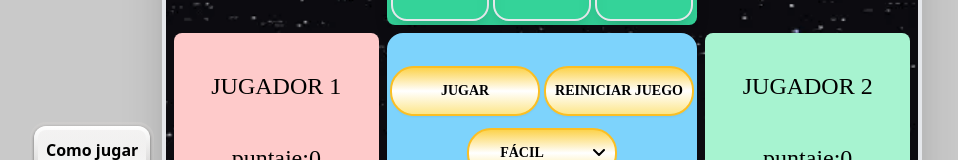
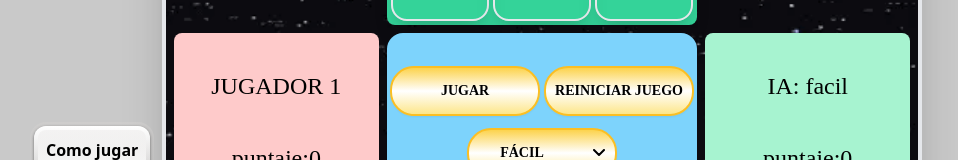
Before and after one commit to JanVal3k/Matatena, a React (Create React App) app: page / in a window 1280 px wide. Shown: the part 278-438 px from the top of the page, without its empty margins (98-1056 px from the left). Built offline with nearby package versions, Linux system fonts and the light colour scheme.

Commit message:
update: ahora si se ve el randomizado de jugador e IA

```diff
--- a/src/componentes/clase/IAnpc.js
+++ b/src/componentes/clase/IAnpc.js
@@ -6,41 +6,29 @@ export function iaMover(
   gridIA = [],
   gridOponente = []
 ) {
-  console.log("🤖 iaMover llamado con:");
-  console.log("  - dificultad:", dificultad);
-  console.log("  - imagen:", imagen);
-  console.log("  - gridIA:", gridIA);
-  console.log("  - gridOponente:", gridOponente);
-
   if (dificultad === "facil") {
-    console.log("🟢 Modo FÁCIL");
     const libres = [];
     for (let i = 0; i < gridIA.length; i++) {
       if (gridIA[i] === null) libres.push(i);
     }
-    console.log("📋 Casillas libres:", libres);
 
     if (libres.length === 0) {
-      console.log("❌ No hay casillas libres");
       return undefined;
     }
 
     const indiceAleatorio = Math.floor(Math.random() * libres.length);
     const resultado = libres[indiceAleatorio];
-    console.log("🎯 IA elige casilla:", resultado);
+
     return resultado;
   }
 
   if (dificultad === "normal") {
-    console.log("🟡 Modo NORMAL");
     const libres = [];
     for (let i = 0; i < gridIA.length; i++) {
       if (gridIA[i] === null) libres.push(i);
     }
-    console.log("📋 Casillas libres:", libres);
 
     if (libres.length === 0) {
-      console.log("❌ No hay casillas libres");
       return undefined;
     }
 
@@ -50,7 +38,6 @@ export function iaMover(
         (cell, idx) => idx % 3 === col && cell?.id === imagen.id
       );
     });
-    console.log("🛡️ Casillas seguras:", seguros);
 
     const elegirAleatorio = (arr) =>
       arr[Math.floor(Math.random() * arr.length)];
@@ -58,20 +45,17 @@ export function iaMover(
     const resultado = seguros.length
       ? elegirAleatorio(seguros)
       : elegirAleatorio(libres);
-    console.log("🎯 IA elige casilla:", resultado);
+
     return resultado;
   }
 
   if (dificultad === "dificil") {
-    console.log("🔴 Modo DIFÍCIL");
     const libres = [];
     for (let i = 0; i < gridIA.length; i++) {
       if (gridIA[i] === null) libres.push(i);
     }
-    console.log("📋 Casillas libres:", libres);
 
     if (libres.length === 0) {
-      console.log("❌ No hay casillas libres");
       return undefined;
     }
 
@@ -81,9 +65,6 @@ export function iaMover(
     for (let indice of libres) {
       const col = indice % 3;
       const puntos = puntosEliminablesEnColumna(imagen, col, gridOponente);
-      console.log(
-        `  Casilla ${indice} (col ${col}): ${puntos} puntos eliminables`
-      );
 
       if (puntos > mejorValor) {
         mejorValor = puntos;
@@ -92,17 +73,10 @@ export function iaMover(
         mejoresCasillas.push(indice);
       }
     }
-    console.log(
-      "🏆 Mejores casillas:",
-      mejoresCasillas,
-      "con",
-      mejorValor,
-      "puntos"
-    );
 
     const indiceAleatorio = Math.floor(Math.random() * mejoresCasillas.length);
     const resultado = mejoresCasillas[indiceAleatorio];
-    console.log("🎯 IA elige casilla:", resultado);
+
     return resultado;
   }
 }
--- a/src/componentes/funcionales/App.js
+++ b/src/componentes/funcionales/App.js
@@ -28,7 +28,7 @@ export default function App() {
   const [showFinDelJuego, setShowFinDelJuego] = useState(false);
   const [isIAInitialTurn, setIsIAInitialTurn] = useState(false);
   // ---- IA: settings + pending ref ----
-  const [aiDifficulty, setAiDifficulty] = useState("normal");
+  const [aiDifficulty, setAiDifficulty] = useState("facil");
   const iaPendingRef = useRef(false); // si true, cuando llegue imagenPj2 la IA jugará
 
   const generarImagenPj1 = useCallback(() => setNeedsUpdatePj1(true), []);
@@ -124,15 +124,20 @@ export default function App() {
 
   // ---------------------
   // Cuando imagenPj2 cambia y hay IA pendiente, la IA juega aquí.
+  // Reemplaza tu useEffect actual con este:
+
   useEffect(() => {
     console.log("🔄 useEffect imagenPj2 disparado");
     console.log("  - iaPendingRef.current:", iaPendingRef.current);
     console.log("  - isIAInitialTurn:", isIAInitialTurn);
     console.log("  - imagenPj2:", imagenPj2);
 
-    // Caso 1: IA pendiente (turnos normales)
+    // Caso 1: IA pendiente (turnos normales) - CON DELAY
     if (iaPendingRef.current && imagenPj2?.DadoImg) {
-      console.log("🤖 IA jugando turno normal");
+      console.log("🤖 IA jugando turno normal (con delay para animación)");
+
+      // Agregar delay para que se vea la animación
+      setTimeout(() => {
         const iaIndex = iaMover(aiDifficulty, imagenPj2, grid2, grid1);
         if (iaIndex !== undefined && iaIndex !== null) {
           handleDropIA(imagenPj2, iaIndex);
@@ -140,11 +145,15 @@ export default function App() {
           generarImagenPj1();
         }
         iaPendingRef.current = false;
+      }, 1000); // 1 segundo para ver la animación - ajusta este valor según necesites
     }
 
-    // Caso 2: IA turno inicial
+    // Caso 2: IA turno inicial (mantener sin delay o con menos delay)
     else if (isIAInitialTurn && imagenPj2?.DadoImg) {
       console.log("🤖 IA jugando turno inicial");
+
+      // Pequeño delay también aquí si quieres (opcional)
+      setTimeout(() => {
         const iaIndex = iaMover(aiDifficulty, imagenPj2, grid2, grid1);
         console.log("🎯 iaMover retornó índice:", iaIndex);
 
@@ -160,6 +169,7 @@ export default function App() {
 
         // Resetear el estado
         setIsIAInitialTurn(false);
+      }, 800); // Menos delay en el turno inicial si quieres
     }
 
     // eslint-disable-next-line react-hooks/exhaustive-deps
@@ -194,17 +204,12 @@ export default function App() {
         const isGrid2Full = newGrid2.every((cell) => cell !== null);
 
         if (!isGrid1Full && !isGrid2Full) {
-          // ✅ CAMBIO: Marcar que la IA jugará y mostrar su animación
-          console.log("🎮 Jugador jugó, ahora turno de IA con animación");
           iaPendingRef.current = true;
-
-          // Pequeño delay para mostrar el cambio, luego generar imagen de IA
           setTimeout(() => {
             generarImagenPj2();
-          }, 200);
+          }, 500);
         }
       } else {
-        // Caso de grid2 (por si acaso, aunque normalmente es la IA)
         newGrid2[gridIndex] = imagen;
         newGrid1 = compararYEliminarImagenes(newGrid2, newGrid1, columna);
 
@@ -220,8 +225,6 @@ export default function App() {
       }
     }
   };
-
-  //Simulación del Drop por parte de la IA
   const handleDropIA = (imagen, gridIndex) => {
     if (!imagen?.DadoImg) return;
     const columna = gridIndex % 3;
@@ -233,25 +236,18 @@ export default function App() {
     setGrid1(newGrid1);
     setGrid2(newGrid2);
 
-    // ✅ CAMBIO: En lugar de generar imagen para jugador, generar para IA
     setImagenPj2({});
 
-    // Verificar si el juego terminó antes de continuar
     const isGrid1Full = newGrid1.every((cell) => cell !== null);
     const isGrid2Full = newGrid2.every((cell) => cell !== null);
 
     if (!isGrid1Full && !isGrid2Full) {
-      // Solo continuar si el juego no terminó
       console.log("🤖 IA generará nueva imagen para su próximo turno");
-
-      // Pequeño delay y luego generar imagen para el jugador
       setTimeout(() => {
         generarImagenPj1();
-      }, 300); // Dar tiempo para que se vea el cambio
+      }, 500);
     }
   };
-
-  // selector de dificultad
   const handleDifficultyChange = useCallback((e) => {
     setAiDifficulty(e.target.value);
   }, []);
@@ -319,20 +315,6 @@ export default function App() {
           <span className="font-['Source_Sans_Pro']">puntaje:{puntajePj1}</span>
         </div>
 
-        {/* <div className="flex justify-center items-center gap-1 p-1 col-start-3 row-start-4 col-span-3 row-span-2 rounded-2xl bg-sky-300">
-          <button
-            className="flex items-center justify-center w-[150px] h-[50px] rounded-3xl border-2 border-amber-400 text-black text-sm font-semibold      cursor-pointer transition-all duration-400 font-['Source_Sans_Pro'] bg-gradient-to-t from-amber-200 via-white to-amber-300 shadow-sm hover:shadow-custom active:shadow-custom-active focus:shadow-custom-active focus:outline-none"
-            onClick={handleClick}
-          >
-            JUGAR
-          </button>
-          <button
-            className="flex items-center justify-center w-[150px] h-[50px] rounded-3xl border-2 border-amber-400 text-black text-sm font-semibold      cursor-pointer transition-all duration-400 font-['Source_Sans_Pro'] bg-gradient-to-t from-amber-200 via-white to-amber-300 shadow-sm hover:shadow-custom active:shadow-custom-active focus:shadow-custom-active focus:outline-none"
-            onClick={handleClick2}
-          >
-            REINICIAR JUEGO
-          </button>
-        </div> */}
         <div className="flex flex-col justify-center items-center gap-3 p-3 col-start-3 row-start-4 col-span-3 row-span-2 rounded-2xl bg-sky-300">
           <div className="flex justify-center items-center gap-1">
             <button
@@ -393,7 +375,7 @@ export default function App() {
           </div>
         </div>
         <div className="flex flex-col justify-center items-center text-2xl text-center gap-1 p-1 col-start-6 row-start-4 col-span-2 row-span-2 rounded-lg bg-emerald-200 ">
-          <span className="font-['Source_Sans_Pro']">JUGADOR 2</span>
+          <span className="font-['Source_Sans_Pro']">IA: {aiDifficulty}</span>
           <br />
           <span className="font-['Source_Sans_Pro']">puntaje:{puntajePj2}</span>
         </div>
```
Lines whose indentation alone changed are shown as unchanged.
